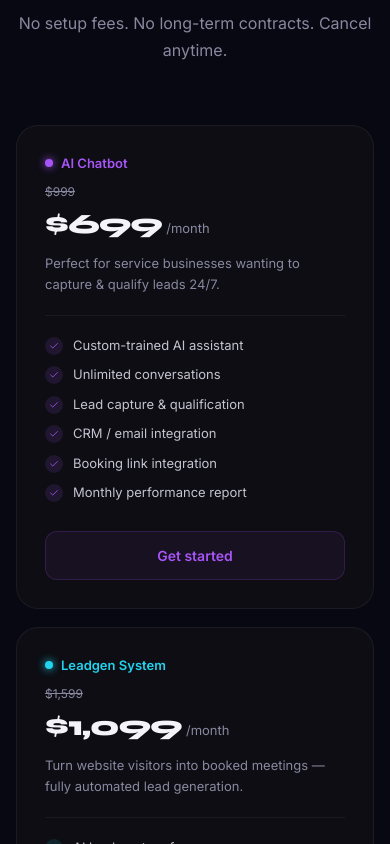
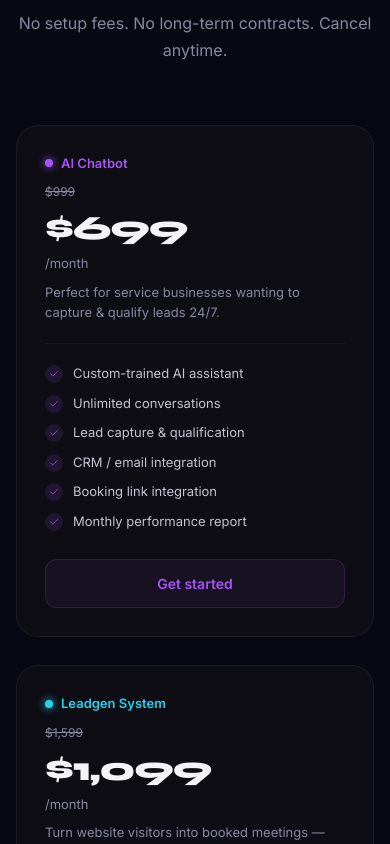
Before and after one commit to Smartcoreai/Smartcoreaimain, a Next.js app: page / in a window 390 px wide. Shown: the part 2840-3684 px from the top of the page. Built offline with nearby package versions, Linux system fonts and the light colour scheme.

Commit message:
mobile fixes: chat bubble overflow, service tabs stack, pricing cards readable

```diff
--- a/components/ChatWidget.tsx
+++ b/components/ChatWidget.tsx
@@ -134,7 +134,7 @@ export default function ChatWidget() {
         </div>
 
         {/* Messages */}
-        <div style={{ flex: 1, overflowY: "auto", padding: "16px 14px", display: "flex", flexDirection: "column", gap: 12 }}>
+        <div className="chat-messages" style={{ flex: 1, overflowY: "auto", padding: "16px 14px", display: "flex", flexDirection: "column", gap: 12 }}>
           {messages.map((m, i) => (
             <div key={i} style={{ display: "flex", justifyContent: m.role === "user" ? "flex-end" : "flex-start", gap: 8, alignItems: "flex-end" }}>
               {m.role === "assistant" && (
@@ -142,7 +142,7 @@ export default function ChatWidget() {
                   <Bot size={14} color="white" />
                 </div>
               )}
-              <div style={{
+              <div className="chat-bubble" style={{
                 padding: "10px 14px",
                 borderRadius: m.role === "user" ? "18px 18px 4px 18px" : "18px 18px 18px 4px",
                 background: m.role === "user" ? "linear-gradient(135deg,#7c3aed,#a855f7)" : "rgba(25,25,36,0.9)",
@@ -216,6 +216,10 @@ export default function ChatWidget() {
       <style>{`
         @keyframes blink { 0%, 100% { opacity: 1; } 50% { opacity: 0.2; } }
         @keyframes pulseRing { 0% { transform: scale(0.8); opacity: 1; } 100% { transform: scale(2); opacity: 0; } }
+        @media (max-width: 768px) {
+          .chat-messages { overflow-x: hidden; width: 100%; }
+          .chat-bubble { max-width: 85% !important; white-space: normal !important; }
+        }
       `}</style>
     </>
   );
--- a/components/Pricing.tsx
+++ b/components/Pricing.tsx
@@ -38,7 +38,7 @@ export default function Pricing() {
         </div>
 
         {/* Grid */}
-        <div style={{ display: "grid", gridTemplateColumns: "repeat(auto-fit, minmax(260px, 1fr))", gap: 18, alignItems: "stretch" }}>
+        <div className="pricing-grid" style={{ display: "grid", gridTemplateColumns: "repeat(auto-fit, minmax(260px, 1fr))", gap: 18, alignItems: "stretch" }}>
           {PLANS.map((plan) => (
             <div key={plan.name} style={{
               position: "relative",
@@ -85,8 +85,8 @@ export default function Pricing() {
                     <div style={{ fontSize: 12, color: "#8888a0", textDecoration: "line-through", marginBottom: 2 }}>
                       {formatPrice(plan.originalPrice, lang)}
                     </div>
-                    <div style={{ display: "flex", alignItems: "baseline", gap: 4, marginBottom: 8, flexWrap: "nowrap", overflow: "hidden" }}>
-                      <span style={{ fontFamily: "Syne, sans-serif", fontSize: 28, fontWeight: 800, color: "#f4f4f8", letterSpacing: "-0.03em", whiteSpace: "nowrap", minWidth: 0, flexShrink: 1 }}>
+                    <div className="price-block" style={{ display: "flex", alignItems: "baseline", gap: 4, marginBottom: 8, flexWrap: "nowrap", overflow: "hidden" }}>
+                      <span className="price-main" style={{ fontFamily: "Syne, sans-serif", fontSize: 28, fontWeight: 800, color: "#f4f4f8", letterSpacing: "-0.03em", whiteSpace: "nowrap", minWidth: 0, flexShrink: 1 }}>
                         {formatPrice(plan.price, lang)}
                       </span>
                       <span style={{ fontSize: 13, color: "#8888a0", whiteSpace: "nowrap", flexShrink: 0 }}>/{t.pricing.period}</span>
@@ -132,6 +132,14 @@ export default function Pricing() {
           ))}
         </div>
 
+        <style>{`
+          @media (max-width: 768px) {
+            .pricing-grid { grid-template-columns: 1fr !important; gap: 28px !important; }
+            .price-block  { flex-direction: column !important; align-items: flex-start !important; flex-wrap: wrap !important; gap: 0 !important; }
+            .price-main   { font-size: 34px !important; }
+          }
+        `}</style>
+
         <div style={{ marginTop: 48, textAlign: "center" }}>
           <p style={{ fontSize: 13, color: "#8888a0" }}>
             {t.pricing.bottomNote}
--- a/components/Services.tsx
+++ b/components/Services.tsx
@@ -390,7 +390,7 @@ export default function Services() {
         </div>
 
         {/* Tab selector */}
-        <div style={{
+        <div className="services-tabs" style={{
           display: "grid", gridTemplateColumns: "repeat(auto-fit, minmax(180px, 1fr))",
           gap: 10, marginBottom: 36,
           background: "rgba(255,255,255,0.02)", padding: 8, borderRadius: 18,
@@ -465,7 +465,10 @@ export default function Services() {
       </div>
 
       <style>{`
-        @media (max-width: 768px) { .services-grid { grid-template-columns: 1fr !important; } }
+        @media (max-width: 768px) {
+          .services-grid { grid-template-columns: 1fr !important; }
+          .services-tabs { grid-template-columns: 1fr !important; }
+        }
         @keyframes shimmer { from { background-position: -200% 0; } to { background-position: 200% 0; } }
         @keyframes blink { 0%, 100% { opacity: 1; } 50% { opacity: 0; } }
         @keyframes float { 0%, 100% { transform: translateY(0); } 50% { transform: translateY(-12px); } }
```
